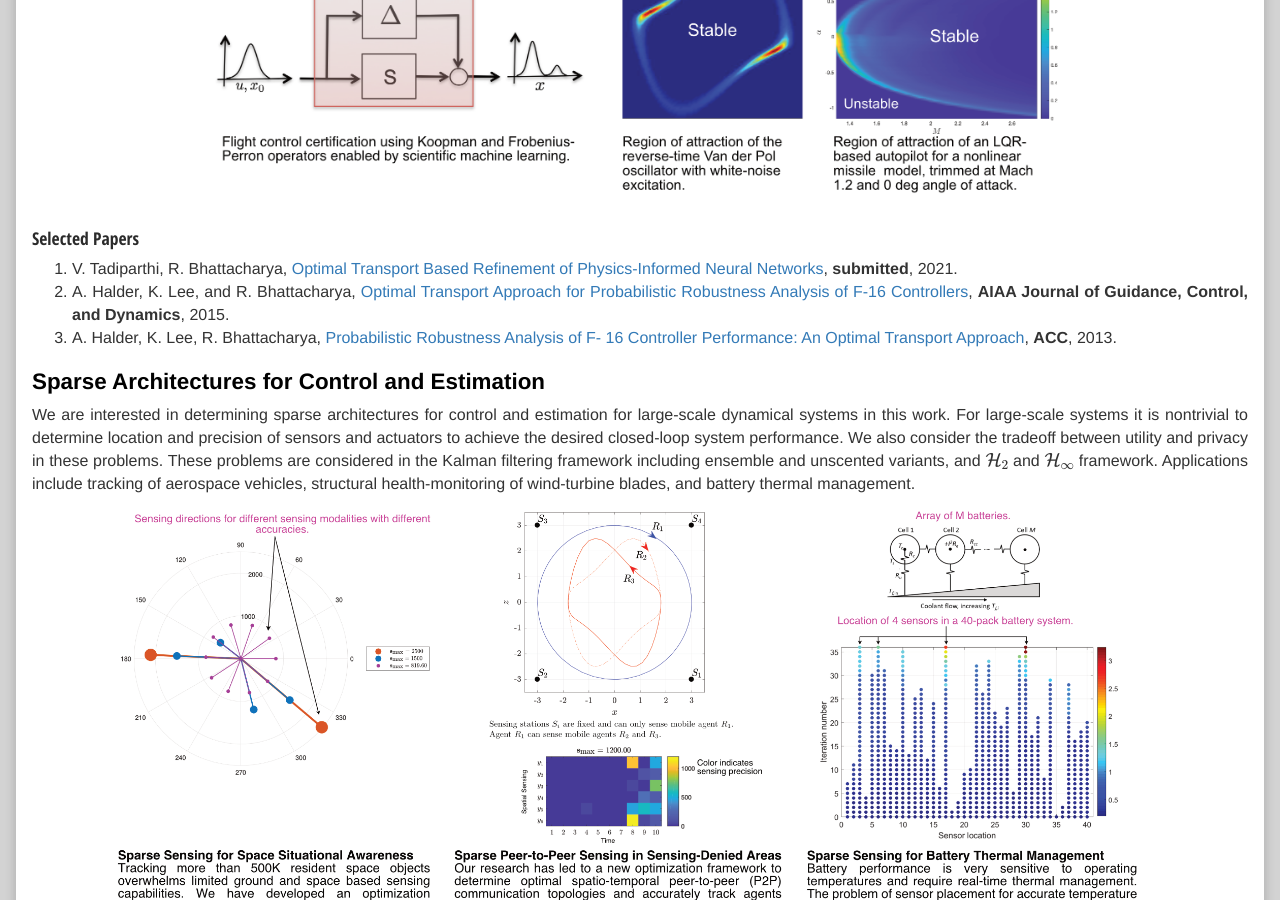
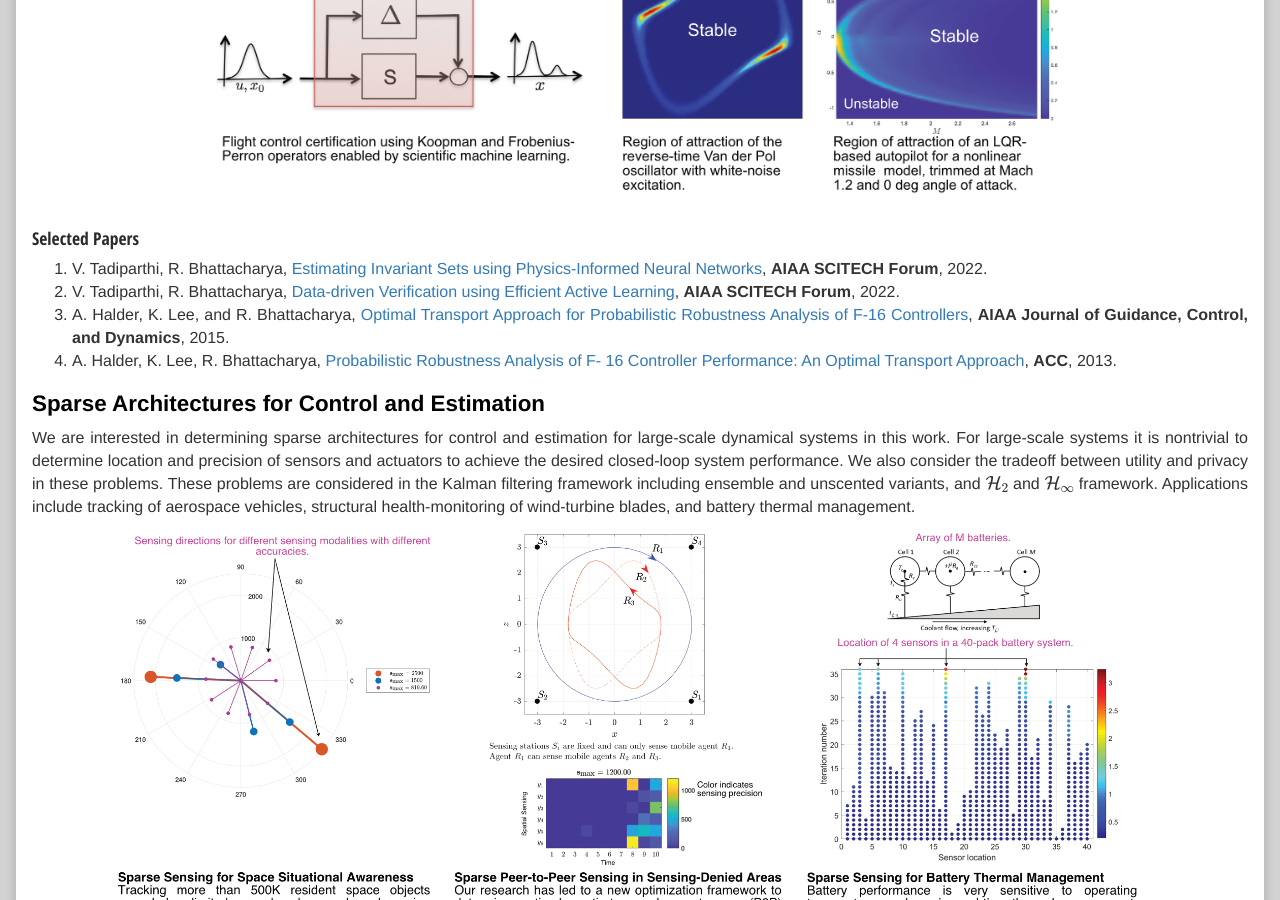
Before and after one commit to isrlab/isrlab.github.io, a Jekyll site: the page built from 01 index.md, in a window 1280 px wide and 900 px high, scrolled down 633 px. Built offline with Jekyll 4.4.1, drawn with Linux system fonts in a browser that asks for light colours; nearby versions of some CDN libraries.

Commit message:
Merge branch 'master' of https://github.com/isrlab/isrlab.github.io

```diff
--- a/01 index.md
+++ b/01 index.md
@@ -13,7 +13,8 @@ We expect Urban Air Mobility to rely more on autonomy than any other transportat
 <img class="mySlides" src="assets/images/sciml_vnv.png" style="display:block; margin:auto; width:100%;max-width:860px">
 
 ### Selected Papers
-1. V. Tadiparthi, R. Bhattacharya, [Optimal Transport Based Refinement of Physics-Informed Neural Networks](https://arxiv.org/pdf/2105.12307.pdf), **submitted**, 2021.
+1. V. Tadiparthi, R. Bhattacharya, [Estimating Invariant Sets using Physics-Informed Neural Networks](https://www.researchgate.net/publication/357558414_Estimating_Invariant_Sets_using_Physics-Informed_Neural_Networks), **AIAA SCITECH Forum**, 2022.
+1. V. Tadiparthi, R. Bhattacharya, [Data-driven Verification using Efficient Active Learning](https://www.researchgate.net/publication/357588868_Data-driven_Verification_using_Efficient_Active_Learning), **AIAA SCITECH Forum**, 2022.
 1. A. Halder, K. Lee, and R. Bhattacharya, [Optimal Transport Approach for Probabilistic Robustness Analysis of F-16 Controllers](https://arc.aiaa.org/doi/10.2514/1.G000386), **AIAA Journal of Guidance, Control, and Dynamics**, 2015.
 1. A. Halder, K. Lee, R. Bhattacharya, [Probabilistic Robustness Analysis of F- 16 Controller Performance: An Optimal Transport Approach](http://arxiv.org/pdf/1402.0147.pdf), **ACC**, 2013.
 
```
